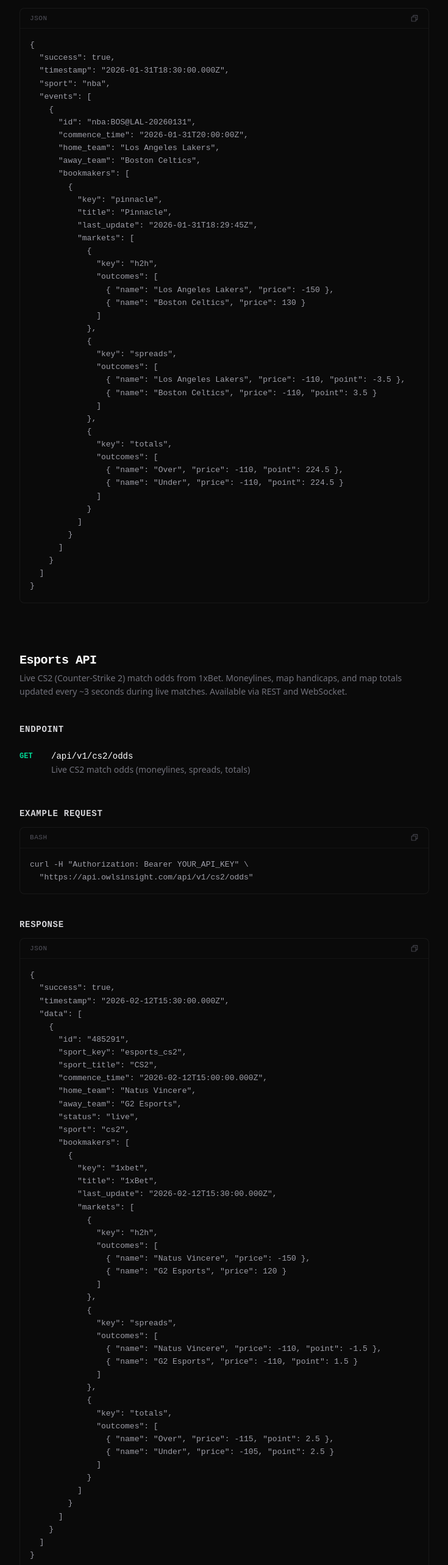
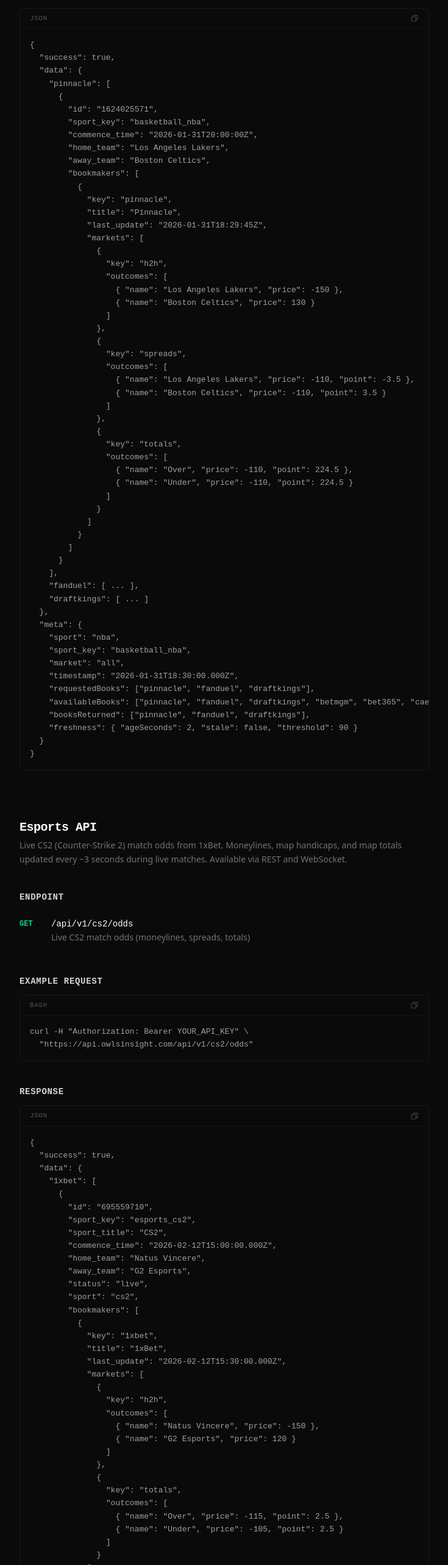
Before and after one commit to Davidgsilva/owls-insight-frontend, a Next.js app: page /docs in a window 1280 px wide. Shown: the part 2584-5150 px from the top of the page at 61% size, without its empty margins (240-975 px from the left). Built offline with nearby package versions, Linux system fonts and the light colour scheme; no server answers; a web font is replaced by a local one.

Commit message:
docs: Fix API response examples to match actual format
Odds and esports responses use data keyed by bookmaker + meta object,
not a flat events array. Scores response uses home/away with nested
team objects, not flat homeTeam/awayTeam.

```diff
--- a/src/app/docs/page.tsx
+++ b/src/app/docs/page.tsx
@@ -358,11 +358,11 @@
               language="json"
               code={`{
   "success": true,
-  "timestamp": "2026-01-31T18:30:00.000Z",
-  "sport": "nba",
-  "events": [
-    {
-      "id": "nba:BOS@LAL-20260131",
+  "data": {
+    "pinnacle": [
+      {
+        "id": "1624025571",
+        "sport_key": "basketball_nba",
         "commence_time": "2026-01-31T20:00:00Z",
         "home_team": "Los Angeles Lakers",
         "away_team": "Boston Celtics",
@@ -397,7 +397,20 @@
           }
         ]
       }
-  ]
+    ],
+    "fanduel": [ ... ],
+    "draftkings": [ ... ]
+  },
+  "meta": {
+    "sport": "nba",
+    "sport_key": "basketball_nba",
+    "market": "all",
+    "timestamp": "2026-01-31T18:30:00.000Z",
+    "requestedBooks": ["pinnacle", "fanduel", "draftkings"],
+    "availableBooks": ["pinnacle", "fanduel", "draftkings", "betmgm", "bet365", "caesars", "kalshi"],
+    "booksReturned": ["pinnacle", "fanduel", "draftkings"],
+    "freshness": { "ageSeconds": 2, "stale": false, "threshold": 90 }
+  }
 }`}
             />
           </section>
@@ -427,10 +440,10 @@
               language="json"
               code={`{
   "success": true,
-  "timestamp": "2026-02-12T15:30:00.000Z",
-  "data": [
-    {
-      "id": "485291",
+  "data": {
+    "1xbet": [
+      {
+        "id": "695559710",
         "sport_key": "esports_cs2",
         "sport_title": "CS2",
         "commence_time": "2026-02-12T15:00:00.000Z",
@@ -452,13 +465,6 @@
                 ]
               },
               {
-              "key": "spreads",
-              "outcomes": [
-                { "name": "Natus Vincere", "price": -110, "point": -1.5 },
-                { "name": "G2 Esports", "price": -110, "point": 1.5 }
-              ]
-            },
-            {
                 "key": "totals",
                 "outcomes": [
                   { "name": "Over", "price": -115, "point": 2.5 },
@@ -470,6 +476,15 @@
         ]
       }
     ]
+  },
+  "meta": {
+    "sport": "cs2",
+    "sport_key": "esports_cs2",
+    "market": "all",
+    "timestamp": "2026-02-12T15:30:00.000Z",
+    "booksReturned": ["1xbet"],
+    "freshness": { "ageSeconds": 1, "stale": false, "threshold": 90 }
+  }
 }`}
             />
 
@@ -619,31 +634,36 @@
   "success": true,
   "sport": "nba",
   "timestamp": "2026-01-31T20:15:00.000Z",
-  "count": 2,
+  "count": 1,
   "events": [
     {
-      "id": "401584721",
+      "id": "nba:BOS@LAL-20260131",
+      "sport": "nba",
       "name": "Boston Celtics at Los Angeles Lakers",
-      "shortName": "BOS @ LAL",
+      "startTime": "2026-01-31T20:00:00Z",
       "status": {
-        "type": "in",
-        "period": 3,
-        "clock": "8:42",
-        "displayClock": "8:42 - 3rd"
-      },
-      "homeTeam": {
-        "id": "13",
-        "name": "Lakers",
-        "abbreviation": "LAL",
+        "state": "in",
+        "detail": "8:42 - 3rd Quarter",
+        "displayClock": "8:42",
+        "period": 3
+      },
+      "home": {
+        "homeAway": "home",
+        "team": {
+          "displayName": "Los Angeles Lakers",
+          "abbreviation": "LAL"
+        },
         "score": 78
       },
-      "awayTeam": {
-        "id": "2",
-        "name": "Celtics",
-        "abbreviation": "BOS",
+      "away": {
+        "homeAway": "away",
+        "team": {
+          "displayName": "Boston Celtics",
+          "abbreviation": "BOS"
+        },
         "score": 82
       },
-      "venue": "Crypto.com Arena"
+      "lastUpdated": "2026-01-31T20:15:00.000Z"
     }
   ]
 }`}
```
Lines whose indentation alone changed are shown as unchanged.
